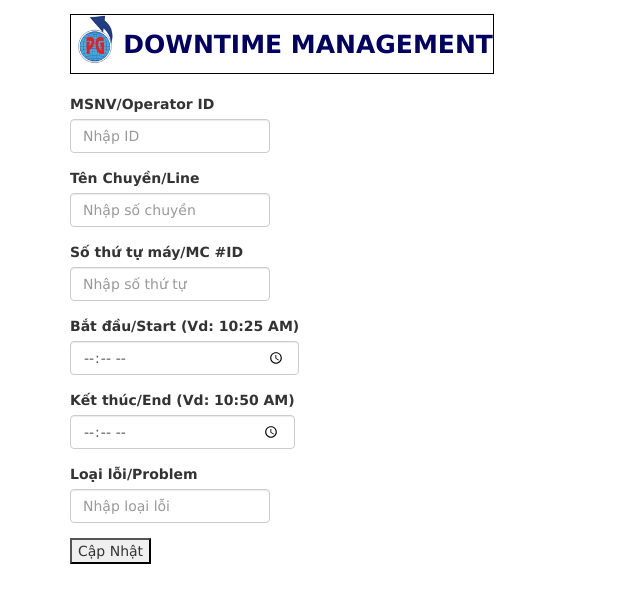
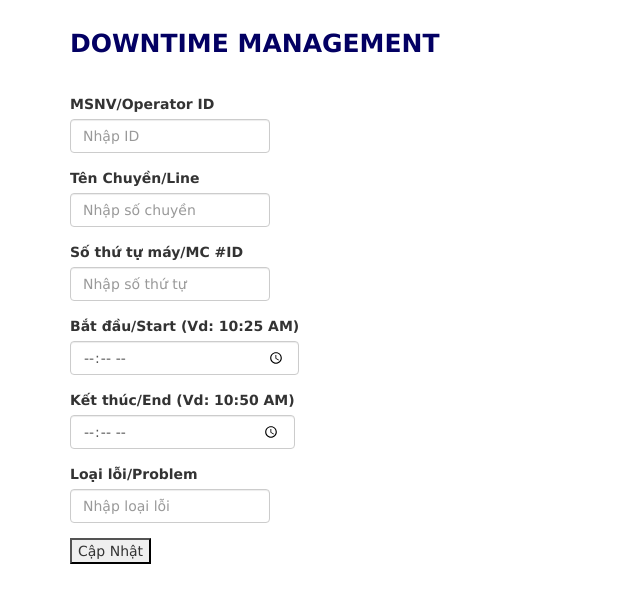
Before and after one commit to minhkhacld/downtime, a website: page index.html in a window 1280 px wide. Shown: the whole page, without its empty margins (0-640 px from the left). Drawn offline with nearby package versions, Linux system fonts and the light colour scheme; a web font is replaced by a local one.

Commit message:
can run already

```diff
--- a/index.html
+++ b/index.html
@@ -32,7 +32,7 @@
             action="https://script.google.com/macros/s/AKfycbwqmxYURqzJYdI_Mfw434Rg2BdJ8pG60gpNb5f-9Wju2EgLLUOq/exec"
             method="GET">
             <div class="row" class="header">
-                <h1><img src="/picture/pg.png" alt="PG logo">DOWNTIME MANAGEMENT</h1>
+                <h1>DOWNTIME MANAGEMENT</h1>
             </div>
 
             <!-- Nhập ID -->
--- a/style.css
+++ b/style.css
@@ -14,9 +14,8 @@ h1{
     color: #030063 !important;
     margin-top: 10px !important;
     margin-bottom: 20px !important;
-
     text-align: center;
-    border: 1px solid black;
+    /* border: 1px solid black; */
     height: 60px;
     font-size: 25px !important;
     font-weight: bold !important;
```
